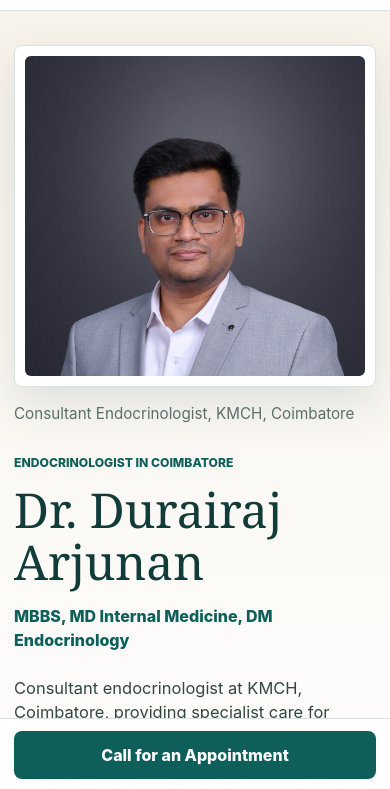
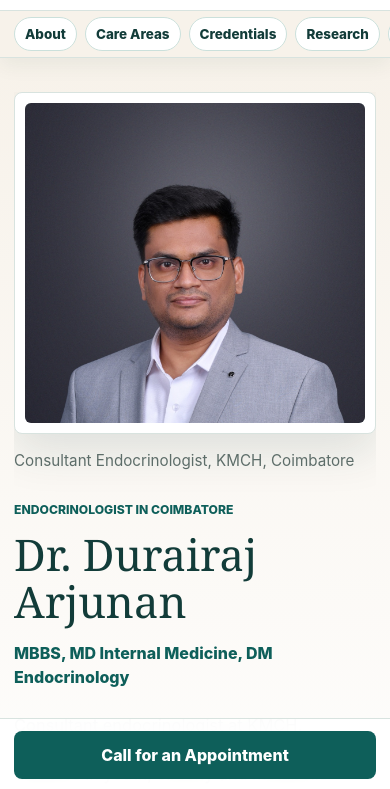
Before and after one commit to Neurabrix/drdurairajarjunan.com, a website: page index.html in a window 390 px wide. Shown: the part 53-842 px from the top of the page. Drawn offline with Linux system fonts and the light colour scheme.

Commit message:
Add sticky section navigation

```diff
--- a/assets/styles.css
+++ b/assets/styles.css
@@ -19,7 +19,17 @@ html {
   scroll-behavior: smooth;
 }
 
+#about,
+#appointment,
+#care,
+#credentials,
+#research,
+#publications {
+  scroll-margin-top: 142px;
+}
+
 body {
+  overflow-x: hidden;
   margin: 0;
   color: var(--ink);
   background: var(--white);
@@ -64,6 +74,56 @@ summary:focus-visible {
   background: rgba(255, 255, 255, 0.94);
   border-bottom: 1px solid var(--border);
   backdrop-filter: blur(14px);
+}
+
+.section-nav {
+  position: sticky;
+  top: 72px;
+  z-index: 19;
+  background: rgba(247, 242, 234, 0.96);
+  border-bottom: 1px solid var(--border);
+  box-shadow: 0 8px 20px rgba(18, 60, 57, 0.06);
+  backdrop-filter: blur(12px);
+}
+
+.section-nav-inner {
+  display: flex;
+  align-items: center;
+  gap: 8px;
+  min-height: 50px;
+  overflow-x: auto;
+  scrollbar-width: none;
+}
+
+.section-nav-inner::-webkit-scrollbar {
+  display: none;
+}
+
+.section-nav a {
+  display: inline-flex;
+  min-height: 34px;
+  align-items: center;
+  justify-content: center;
+  flex: 0 0 auto;
+  padding: 7px 12px;
+  color: var(--teal-dark);
+  background: var(--white);
+  border: 1px solid #cbe0db;
+  border-radius: 999px;
+  font-size: 0.9rem;
+  font-weight: 800;
+  transition: transform 160ms ease, border-color 160ms ease, box-shadow 160ms ease;
+}
+
+.section-nav a:hover {
+  border-color: var(--teal);
+  box-shadow: 0 8px 18px rgba(18, 60, 57, 0.08);
+  transform: translateY(-1px);
+}
+
+.section-nav a:focus-visible {
+  outline: 3px solid rgba(201, 155, 82, 0.58);
+  outline-offset: 2px;
 }
 
 .brand {
@@ -199,6 +259,7 @@ summary:focus-visible {
 
 .hero-copy {
   max-width: 680px;
+  min-width: 0;
 }
 
 .eyebrow {
@@ -224,6 +285,7 @@ h1 {
   font-family: Georgia, "Times New Roman", serif;
   font-size: clamp(3.2rem, 6vw, 5rem);
   font-weight: 500;
+  overflow-wrap: break-word;
 }
 
 h2 {
@@ -746,9 +808,34 @@ th {
     width: min(100% - 28px, 1180px);
   }
 
+  #about,
+  #appointment,
+  #care,
+  #credentials,
+  #research,
+  #publications {
+    scroll-margin-top: 116px;
+  }
+
   .site-header {
     min-height: 64px;
     padding-inline: 14px;
+  }
+
+  .section-nav {
+    top: 64px;
+  }
+
+  .section-nav-inner {
+    width: 100%;
+    min-height: 46px;
+    padding-inline: 14px;
+  }
+
+  .section-nav a {
+    min-height: 32px;
+    padding: 6px 10px;
+    font-size: 0.84rem;
   }
 
   .brand span:last-child {
@@ -763,10 +850,26 @@ th {
 
   .hero-grid {
     gap: 28px;
+    overflow: hidden;
+  }
+
+  .portrait-panel {
+    max-width: 100%;
+    justify-self: stretch;
+  }
+
+  .hero-copy,
+  .credential-line,
+  .lead {
+    width: calc(100vw - 28px);
+    max-width: calc(100vw - 28px);
+    white-space: normal;
+    overflow-wrap: anywhere;
   }
 
   h1 {
-    font-size: 3rem;
+    max-width: calc(100vw - 28px);
+    font-size: 2.72rem;
   }
 
   h2 {
@@ -835,6 +938,16 @@ th {
   .brand span:last-child {
     display: none;
   }
+
+  .header-actions {
+    max-width: calc(100vw - 80px);
+    overflow-x: auto;
+    scrollbar-width: none;
+  }
+
+  .header-actions::-webkit-scrollbar {
+    display: none;
+  }
 }
 
 @media (max-width: 360px) {
--- a/index.html
+++ b/index.html
@@ -29,7 +29,7 @@
       content="Diabetes, obesity, PMOS, metabolic bone, pituitary and adrenal endocrine care at KMCH, Coimbatore."
     />
     <meta name="twitter:image" content="https://drdurairajarjunan.com/assets/durairaj-photo.jpg" />
-    <link rel="stylesheet" href="assets/styles.css?v=20260704-publications" />
+    <link rel="stylesheet" href="assets/styles.css?v=20260704-section-nav-2" />
     <script type="application/ld+json">
       {
         "@context": "https://schema.org",
@@ -264,6 +264,17 @@
       </div>
     </header>
 
+    <nav class="section-nav" aria-label="Page sections">
+      <div class="container section-nav-inner">
+        <a href="#about">About</a>
+        <a href="#care">Care Areas</a>
+        <a href="#credentials">Credentials</a>
+        <a href="#research">Research</a>
+        <a href="#publications">Publications</a>
+        <a href="#appointment">Appointments</a>
+      </div>
+    </nav>
+
     <main id="top">
       <section class="hero-section">
         <div class="container hero-grid">
@@ -286,7 +297,7 @@
 
           <div class="hero-copy">
             <p class="eyebrow">Endocrinologist in Coimbatore</p>
-            <h1>Dr. Durairaj Arjunan</h1>
+            <h1>Dr. Durairaj<br />Arjunan</h1>
             <p class="credential-line">
               MBBS, MD Internal Medicine, DM Endocrinology
             </p>
@@ -479,7 +490,7 @@
           </div>
         </div>
 
-        <details class="detail-panel" open>
+        <details id="publications" class="detail-panel" open>
           <summary>Selected publications</summary>
           <ol class="publication-list">
             <li>Arjunan, Durairaj, et al. "Trabecular and cortical bone microarchitecture using high resolution peripheral quantitative computed tomographic imaging in diabetic peripheral neuropathy." Diabetes &amp; Metabolic Syndrome: Clinical Research &amp; Reviews 18.8 (2024): 103109.</li>
```
